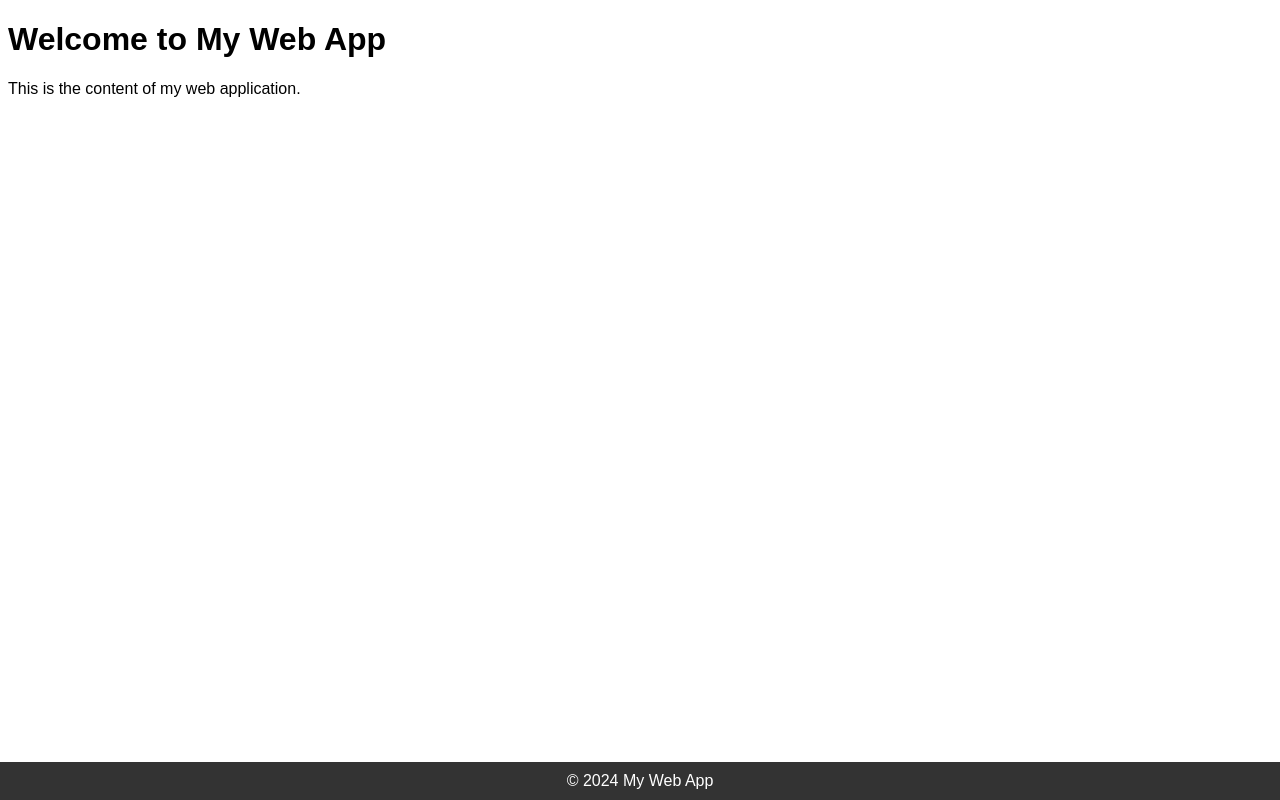
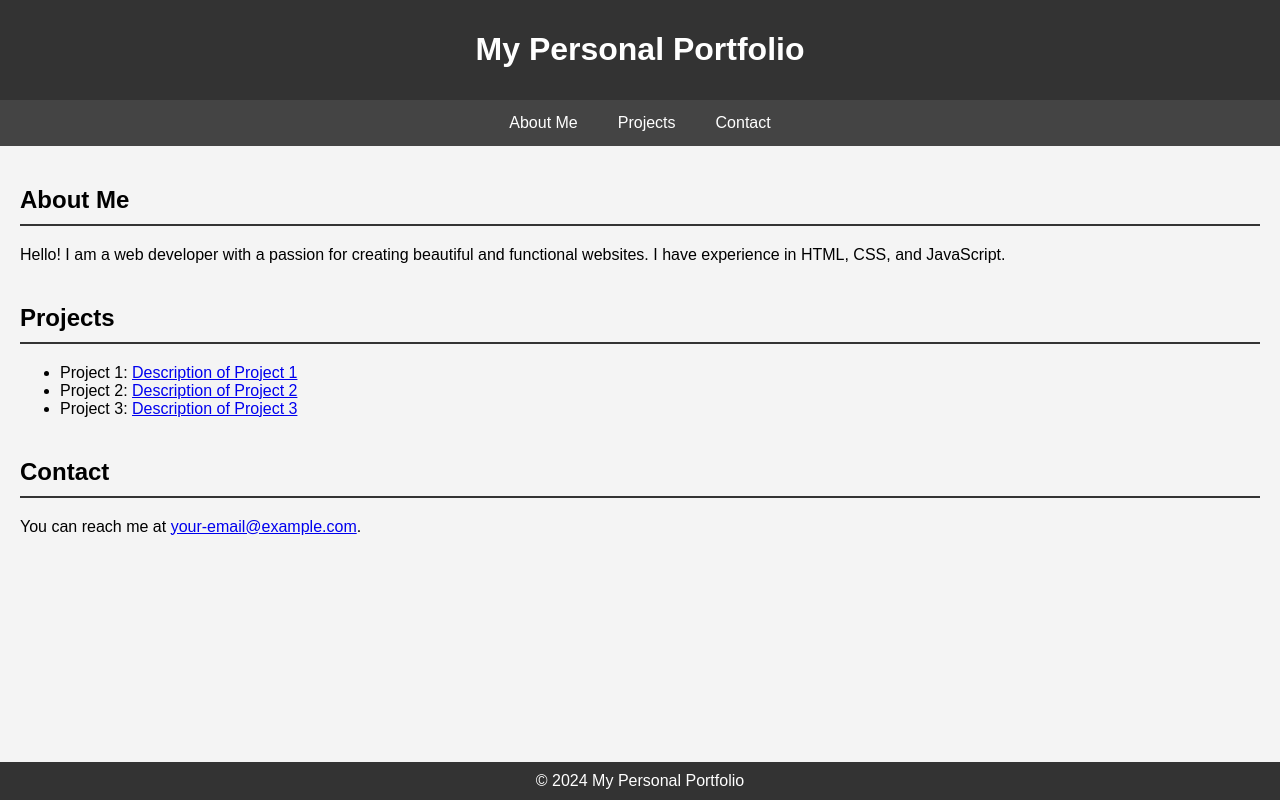
Before and after one commit to eucarystr/Devep, a plain HTML site: page index.html in a window 1280 px wide. Drawn offline with Linux system fonts and the light colour scheme.

Commit message:
Update index.html

```diff
--- a/index.html
+++ b/index.html
@@ -3,10 +3,43 @@
 <head>
     <meta charset="UTF-8">
     <meta name="viewport" content="width=device-width, initial-scale=1.0">
-    <title>My Web App</title>
+    <title>Personal Portfolio</title>
     <style>
         body {
             font-family: Arial, sans-serif;
+            margin: 0;
+            padding: 0;
+            background-color: #f4f4f4;
+        }
+        header {
+            background-color: #333;
+            color: white;
+            padding: 10px 0;
+            text-align: center;
+        }
+        nav {
+            display: flex;
+            justify-content: center;
+            background-color: #444;
+        }
+        nav a {
+            color: white;
+            padding: 14px 20px;
+            text-decoration: none;
+            text-align: center;
+        }
+        nav a:hover {
+            background-color: #555;
+        }
+        .container {
+            padding: 20px;
+        }
+        .section {
+            margin-bottom: 40px;
+        }
+        .section h2 {
+            border-bottom: 2px solid #333;
+            padding-bottom: 10px;
         }
         footer {
             position: fixed;
@@ -21,12 +54,34 @@
     </style>
 </head>
 <body>
-    <div>
-        <h1>Welcome to My Web App</h1>
-        <p>This is the content of my web application.</p>
+    <header>
+        <h1>My Personal Portfolio</h1>
+    </header>
+    <nav>
+        <a href="#about">About Me</a>
+        <a href="#projects">Projects</a>
+        <a href="#contact">Contact</a>
+    </nav>
+    <div class="container">
+        <section id="about" class="section">
+            <h2>About Me</h2>
+            <p>Hello! I am a web developer with a passion for creating beautiful and functional websites. I have experience in HTML, CSS, and JavaScript.</p>
+        </section>
+        <section id="projects" class="section">
+            <h2>Projects</h2>
+            <ul>
+                <li>Project 1: <a href="#">Description of Project 1</a></li>
+                <li>Project 2: <a href="#">Description of Project 2</a></li>
+                <li>Project 3: <a href="#">Description of Project 3</a></li>
+            </ul>
+        </section>
+        <section id="contact" class="section">
+            <h2>Contact</h2>
+            <p>You can reach me at <a href="mailto:your-email@example.com">your-email@example.com</a>.</p>
+        </section>
     </div>
     <footer>
-        &copy; 2024 My Web App
+        &copy; 2024 My Personal Portfolio
     </footer>
 </body>
 </html>
```
